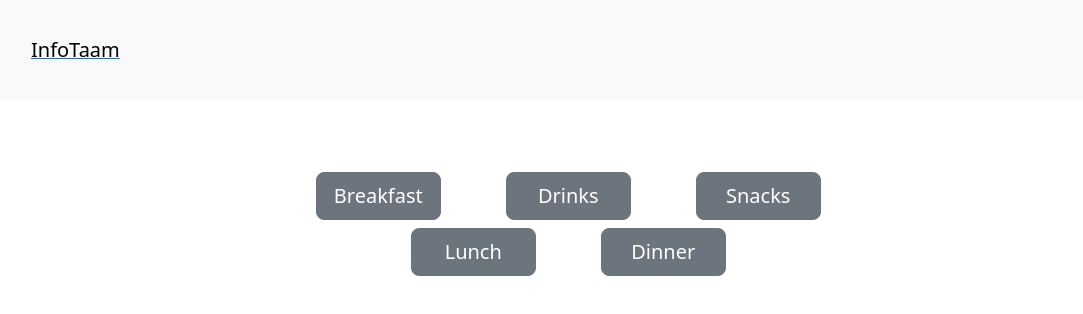
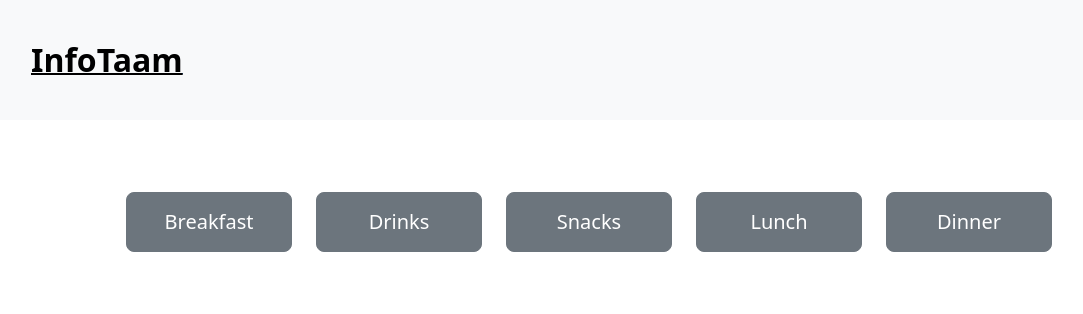
Before and after one commit to AbdulMunam-2002/InfoTaam, a React (Create React App) app: page / in a window 1280 px wide. Shown: the top 314 px of the page, without its empty margins (51-1134 px from the left). Built offline with nearby package versions, Linux system fonts and the light colour scheme.

Commit message:
UI update

```diff
--- a/src/App.css
+++ b/src/App.css
@@ -1,7 +1,21 @@
 .custom-navbar {
-    height: 100px;
+    height: 120px;
 }
 
-.custom-navbar-brand {
-    font-size: 1.5rem;
+.company-name .name-text {
+    text-decoration-line: underline;
+    text-decoration-color: black;
+    text-decoration-thickness: 2px;
+    color: inherit;
+    font-weight: bold;
+    font-size: 2rem;
+    color: black;
 }
+
+
+.custom-button {
+    height: 60px;
+    display: flex;
+    align-items: center;
+    justify-content: center;
+  }
--- a/src/Components/Header.js
+++ b/src/Components/Header.js
@@ -13,47 +13,45 @@ function Header() {
     <>
       <Navbar className="custom-navbar" bg='light'>
         <Container>
-          <Link to='/Home'>
-            <Navbar.Brand className="custom-navbar-brand">InfoTaam</Navbar.Brand>
+          <Link to='/Home' className='company-name'>
+            <Navbar.Brand className='name-text'>InfoTaam</Navbar.Brand>
           </Link>
         </Container>
       </Navbar>
       <br />
       <Container className="mt-5">
         <Row className="justify-content-center">
-          <Col xs={12} md={2} className="mb-2">
+          <Col xs={12} md={2} className="mb-2 mb-md-0">
             <Link to='/Breakfast'>
-              <Button variant="secondary" size="lg" className="w-75">
+              <Button variant="secondary" size="lg" className="w-100 custom-button">
                 Breakfast
               </Button>
             </Link>
           </Col>
-          <Col xs={12} md={2} className="mb-2">
+          <Col xs={12} md={2} className="mb-2 mb-md-0">
             <Link to='/Drinks'>
-              <Button variant="secondary" size="lg" className="w-75">
+              <Button variant="secondary" size="lg" className="w-100 custom-button">
                 Drinks
               </Button>
             </Link>
           </Col>
-          <Col xs={12} md={2} className="mb-2">
+          <Col xs={12} md={2} className="mb-2 mb-md-0">
             <Link to='/Snacks'>
-              <Button variant="secondary" size="lg" className="w-75">
+              <Button variant="secondary" size="lg" className="w-100 custom-button">
                 Snacks
               </Button>
             </Link>
           </Col>
-        </Row>
-        <Row className="justify-content-center">
-          <Col xs={12} md={2} className="mb-2">
+          <Col xs={12} md={2} className="mb-2 mb-md-0">
             <Link to='/Lunch'>
-              <Button variant="secondary" size="lg" className="w-75">
+              <Button variant="secondary" size="lg" className="w-100 custom-button">
                 Lunch
               </Button>
             </Link>
           </Col>
-          <Col xs={12} md={2} className="mb-2">
+          <Col xs={12} md={2} className="mb-2 mb-md-0">
             <Link to='/Dinner'>
-              <Button variant="secondary" size="lg" className="w-75">
+              <Button variant="secondary" size="lg" className="w-100 custom-button">
                 Dinner
               </Button>
             </Link>
```
